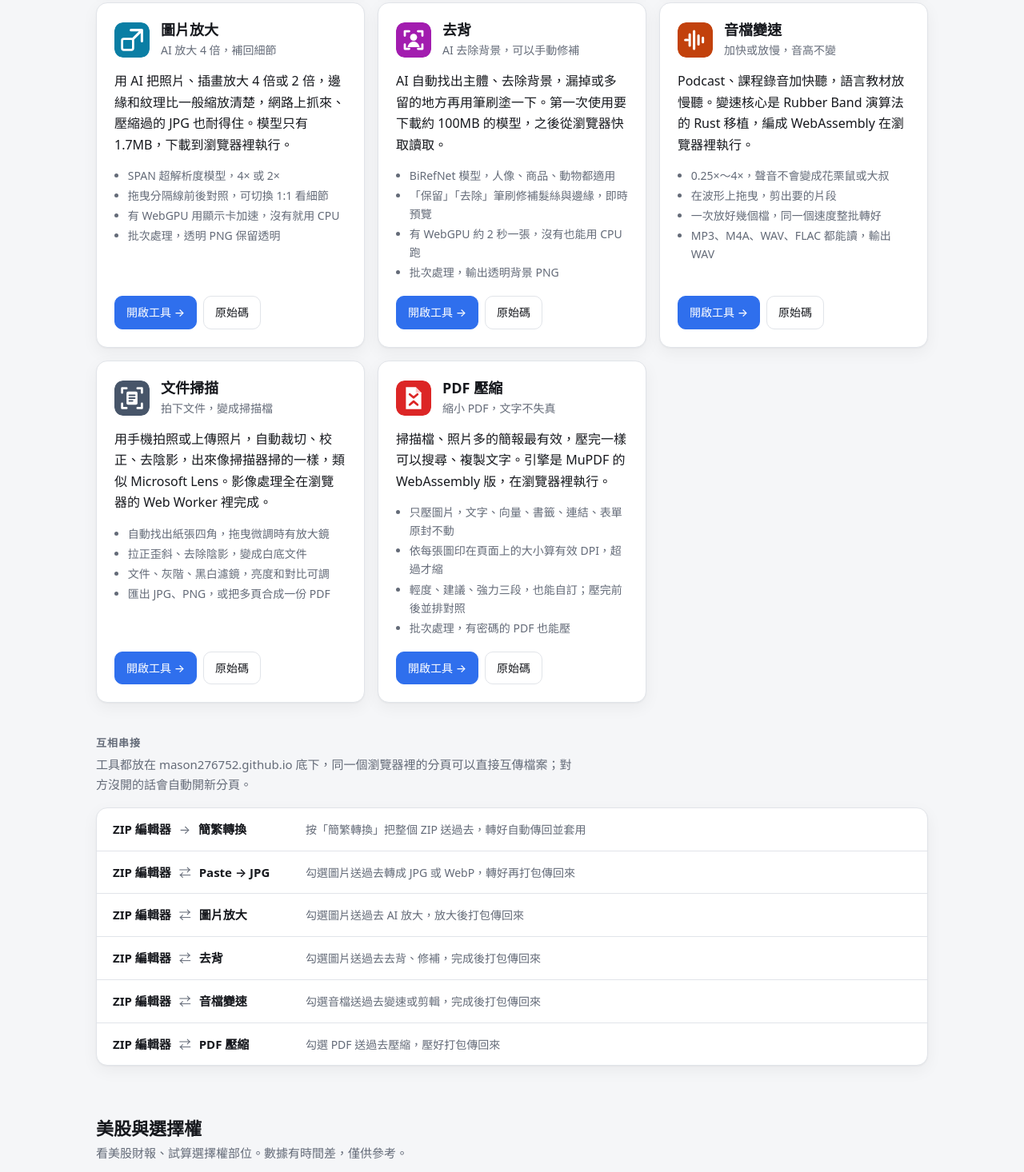
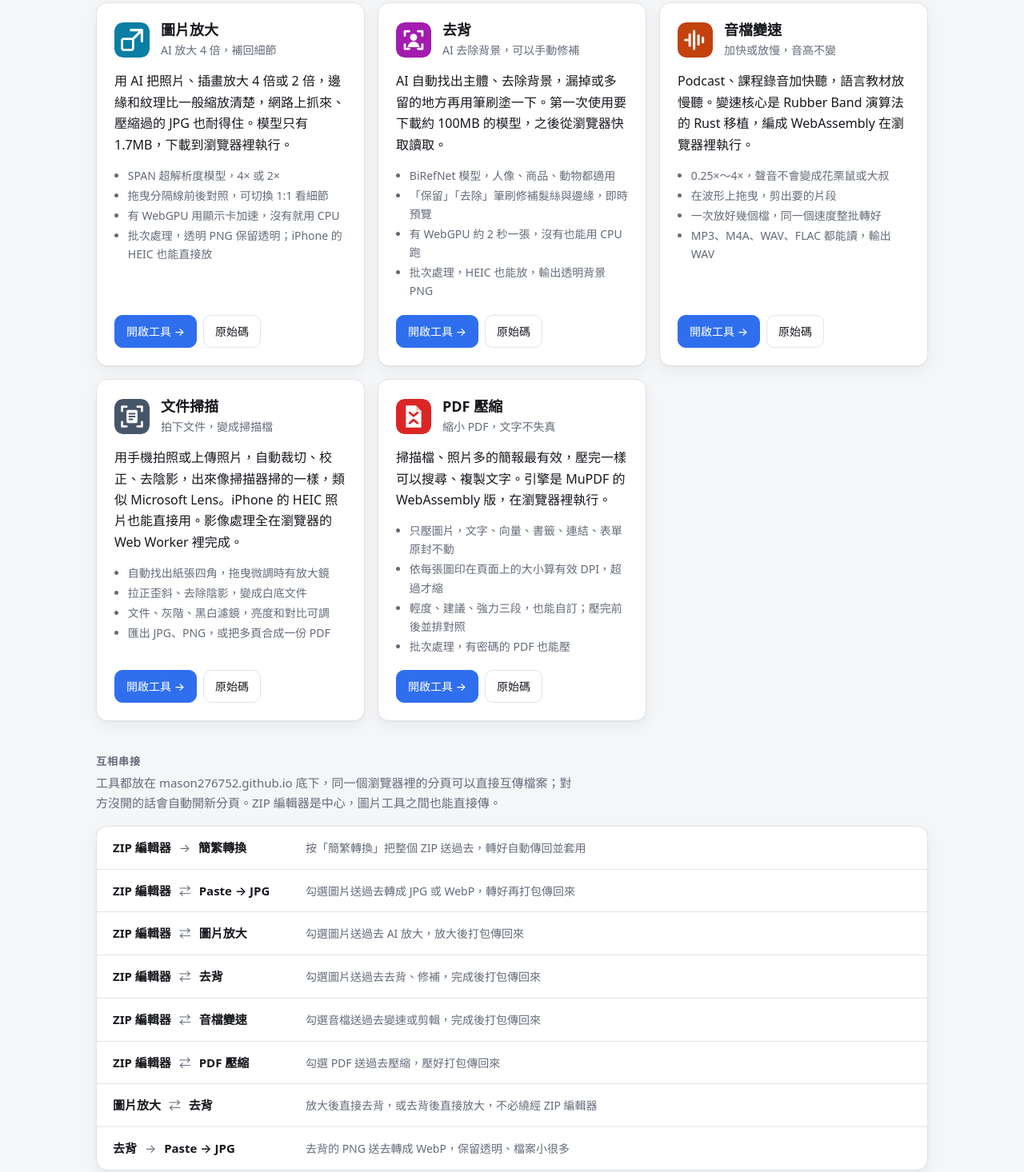
Before and after one commit to mason276752/mason276752.github.io, an Astro site: page / in a window 1280 px wide. Shown: the part 842-2308 px from the top of the page at 80% size. Built offline with nearby package versions, Linux system fonts and the light colour scheme; Astro itself is replaced by a stand-in of ours.

Commit message:
圖片工具直接互傳、支援 HEIC
串接區塊加上圖片放大 ⇄ 去背、去背 → Paste → JPG；圖片放大、去背、文件掃描的介紹補上 HEIC。

Co-Authored-By: Claude Opus 5.5 <noreply@anthropic.com>

```diff
--- a/src/content/tools/document-jpg.md
+++ b/src/content/tools/document-jpg.md
@@ -13,4 +13,4 @@ features:
   - 匯出 JPG、PNG，或把多頁合成一份 PDF
 ---
 
-用手機拍照或上傳照片，自動裁切、校正、去陰影，出來像掃描器掃的一樣，類似 Microsoft Lens。影像處理全在瀏覽器的 Web Worker 裡完成。
+用手機拍照或上傳照片，自動裁切、校正、去陰影，出來像掃描器掃的一樣，類似 Microsoft Lens。iPhone 的 HEIC 照片也能直接用。影像處理全在瀏覽器的 Web Worker 裡完成。
--- a/src/content/tools/removebg.md
+++ b/src/content/tools/removebg.md
@@ -10,7 +10,7 @@ features:
   - BiRefNet 模型，人像、商品、動物都適用
   - 「保留」「去除」筆刷修補髮絲與邊緣，即時預覽
   - 有 WebGPU 約 2 秒一張，沒有也能用 CPU 跑
-  - 批次處理，輸出透明背景 PNG
+  - 批次處理，HEIC 也能放，輸出透明背景 PNG
 ---
 
 AI 自動找出主體、去除背景，漏掉或多留的地方再用筆刷塗一下。第一次使用要下載約 100MB 的模型，之後從瀏覽器快取讀取。
--- a/src/content/tools/upscale.md
+++ b/src/content/tools/upscale.md
@@ -10,7 +10,7 @@ features:
   - SPAN 超解析度模型，4× 或 2×
   - 拖曳分隔線前後對照，可切換 1:1 看細節
   - 有 WebGPU 用顯示卡加速，沒有就用 CPU
-  - 批次處理，透明 PNG 保留透明
+  - 批次處理，透明 PNG 保留透明；iPhone 的 HEIC 也能直接放
 ---
 
 用 AI 把照片、插畫放大 4 倍或 2 倍，邊緣和紋理比一般縮放清楚，網路上抓來、壓縮過的 JPG 也耐得住。模型只有 1.7MB，下載到瀏覽器裡執行。
--- a/src/pages/index.astro
+++ b/src/pages/index.astro
@@ -40,7 +40,7 @@ const sections = [
   .filter((s) => s.tools.length > 0);
 
 // The tools share this origin, so tabs can pass files to each other over BroadcastChannel.
-// `both`: the tool also sends its results back to the ZIP editor.
+// `both`: results can also be sent back the other way.
 const links = [
   { from: 'zipeditor', to: 'ziptotaiwanzip', what: '按「簡繁轉換」把整個 ZIP 送過去，轉好自動傳回並套用' },
   { from: 'zipeditor', to: 'paste2jpg', both: true, what: '勾選圖片送過去轉成 JPG 或 WebP，轉好再打包傳回來' },
@@ -48,6 +48,8 @@ const links = [
   { from: 'zipeditor', to: 'removebg', both: true, what: '勾選圖片送過去去背、修補，完成後打包傳回來' },
   { from: 'zipeditor', to: 'audiospeed', both: true, what: '勾選音檔送過去變速或剪輯，完成後打包傳回來' },
   { from: 'zipeditor', to: 'pdfcompress', both: true, what: '勾選 PDF 送過去壓縮，壓好打包傳回來' },
+  { from: 'upscale', to: 'removebg', both: true, what: '放大後直接去背，或去背後直接放大，不必繞經 ZIP 編輯器' },
+  { from: 'removebg', to: 'paste2jpg', what: '去背的 PNG 送去轉成 WebP，保留透明、檔案小很多' },
 ].filter((l) => byId[l.from] && byId[l.to]);
 
 const posts = (await getPosts()).slice(0, 3);
@@ -84,7 +86,7 @@ const posts = (await getPosts()).slice(0, 3);
         <div class="links-block">
           <h3>互相串接</h3>
           <p class="lead">
-            工具都放在 mason276752.github.io 底下，同一個瀏覽器裡的分頁可以直接互傳檔案；對方沒開的話會自動開新分頁。
+            工具都放在 mason276752.github.io 底下，同一個瀏覽器裡的分頁可以直接互傳檔案；對方沒開的話會自動開新分頁。ZIP 編輯器是中心，圖片工具之間也能直接傳。
           </p>
           <ul class="links panel">
             {links.map((l) => (
```
